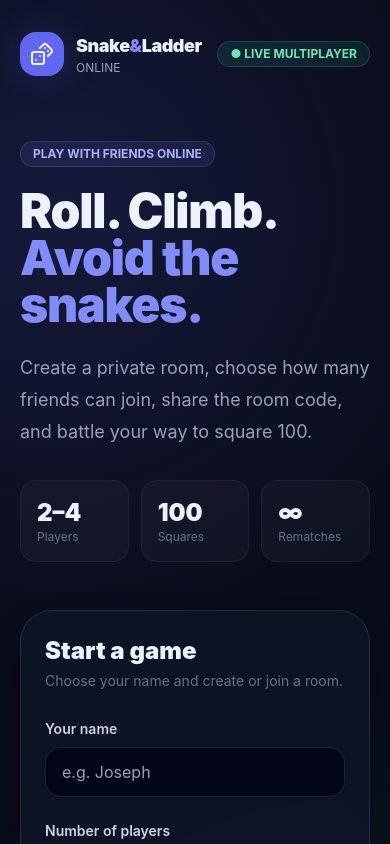
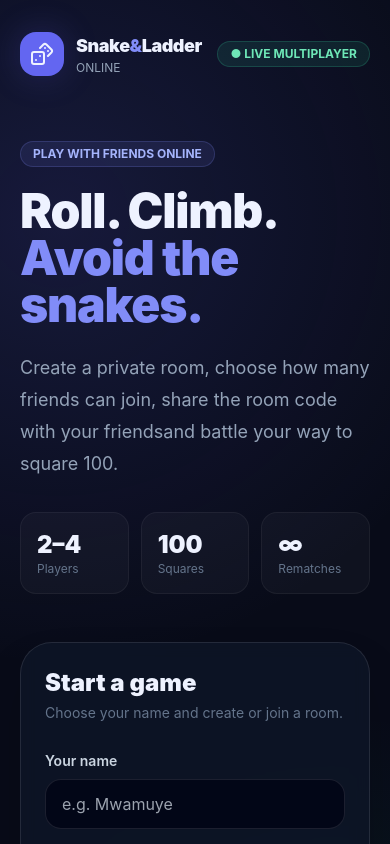
Before and after one commit to jnyamawi/snakegame, a React (Vite) app in the folder client/: page / in a window 390 px wide. Shown: the top 844 px of the page. Built offline with nearby package versions, Linux system fonts and the light colour scheme; no server answers.

Commit message:
responsiveness

```diff
--- a/client/src/pages/Home.jsx
+++ b/client/src/pages/Home.jsx
@@ -140,7 +140,7 @@ export default function Home() {
 
             <p className="mt-6 max-w-xl text-lg leading-8 text-slate-400">
               Create a private room, choose how many friends can join,
-              share the room code, and battle your way to square 100.
+              share the room code with your friendsand battle your way to square 100.
             </p>
 
             <div className="mt-8 grid max-w-xl grid-cols-3 gap-3">
@@ -181,7 +181,7 @@ export default function Home() {
               onChange={(e) =>
                 setName(e.target.value.slice(0, 18))
               }
-              placeholder="e.g. Joseph"
+              placeholder="e.g. Mwamuye"
               className="mt-2 w-full rounded-2xl border border-white/10 bg-slate-950 px-4 py-3 outline-none transition focus:border-indigo-400"
             />
 
```
